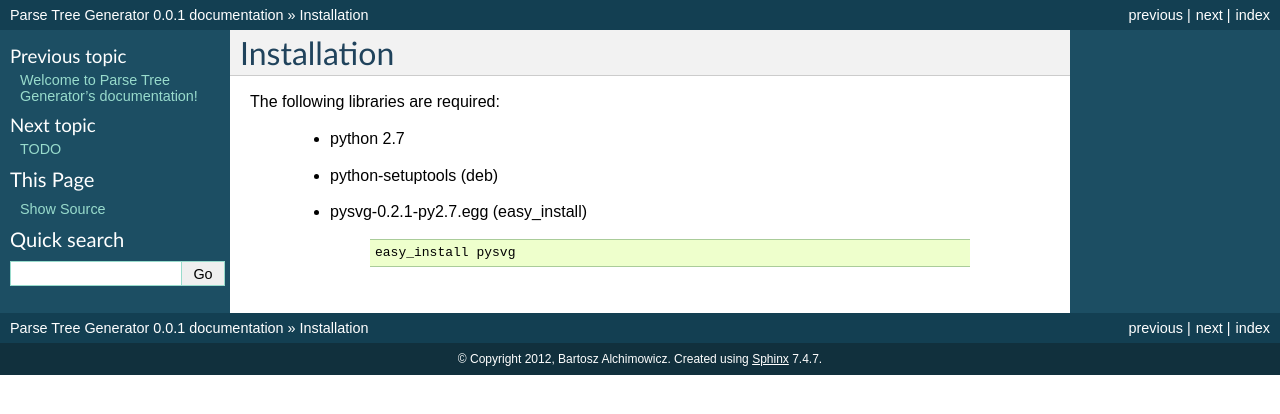
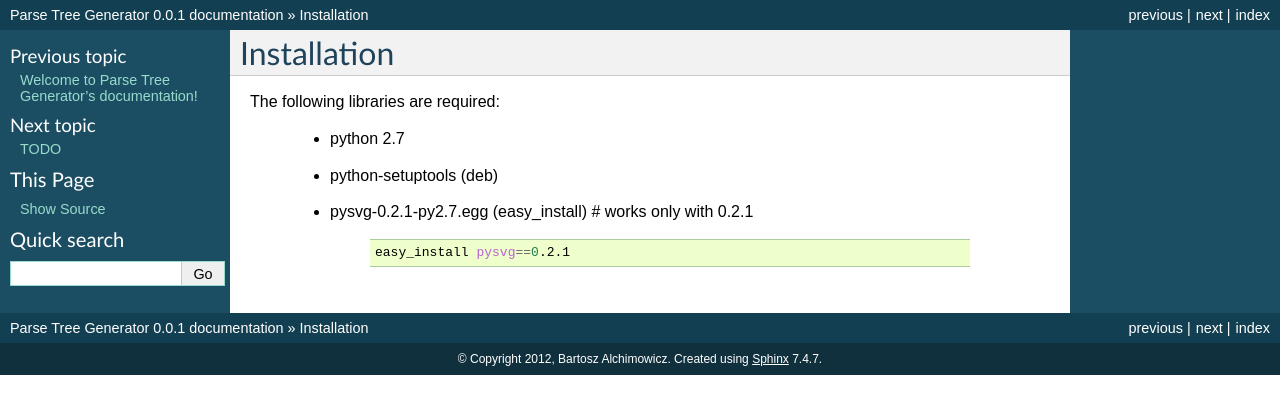
Before and after one commit to perfidia/parsetreegen, a Sphinx documentation site: the page built from doc/installation.txt, in a window 1280 px wide. Shown: the top 414 px of the page. Built offline with Sphinx 7.4.7, drawn with Linux system fonts in a browser that asks for light colours; pages that are not in the unit, such as notebooks, are missing from menus.

Commit message:
add required version of pysvg

```diff
--- a/doc/installation.txt
+++ b/doc/installation.txt
@@ -5,8 +5,8 @@
 
     * python 2.7
     * python-setuptools (deb)
-    * pysvg-0.2.1-py2.7.egg (easy_install)
+    * pysvg-0.2.1-py2.7.egg (easy_install) # works only with 0.2.1
 
         .. code-block:: bash
 
-            easy_install pysvg
+            easy_install pysvg==0.2.1
```
